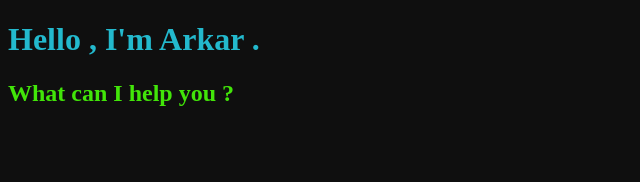
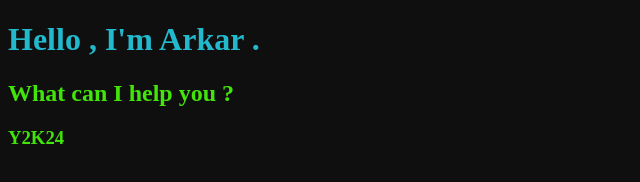
Before and after one commit to soearkar/soearkar.github.io, a plain HTML site: page index.html in a window 1280 px wide. Shown: the full height of the page, 0-640 px from the left. Drawn offline with Linux system fonts and the light colour scheme.

Commit message:
- added new content

```diff
--- a/index.html
+++ b/index.html
@@ -20,5 +20,6 @@ body {
 <body>
 	<h1 class="title">Hello , I'm Arkar .</h1>
 	<h2 class="sub-content">What can I help you ?</h2>
+	<h3 class="sub-content">Y2K24</h3>
 </body>
 </html>
```
